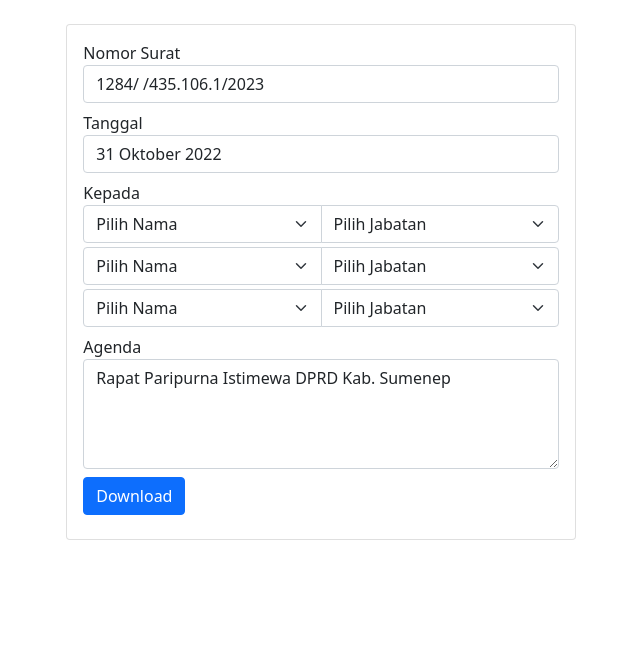
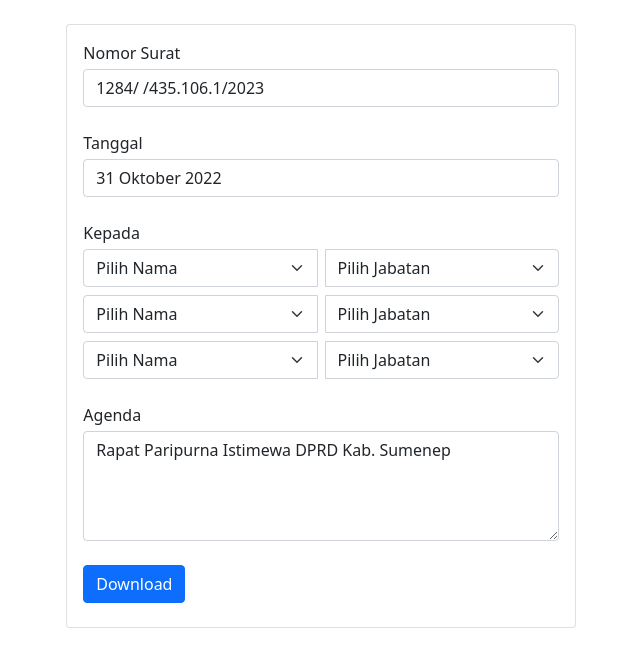
Before and after one commit to evatulhs/Surat-Otomatis, a PHP site: page /index.php?id=8 in a window 1280 px wide. Shown: the top 667 px of the page, without its empty margins (319-959 px from the left). Run offline with PHP 8.4, Linux system fonts and the light colour scheme; data comes from the database, SQL or seed files in the repository.

Commit message:
Mengubah style CSS

```diff
--- a/index.php
+++ b/index.php
@@ -11,7 +11,7 @@ $resultAcara = mysqli_query($kominfo, $getDataAcara);
 // Mengambil setiap baris hasil query
 $dataAcara = mysqli_fetch_assoc($resultAcara);
 
-// Mengambil nilai dari kolom dan ditampung ke dalam variable
+// Mengambil baris dari kolom dan ditampung ke dalam variable
 $no_agenda = $dataAcara["no_agenda"];
 $tanggal = $dataAcara["tanggal"];
 $nama_acara = $dataAcara["nama_acara"];
@@ -36,20 +36,20 @@ $resultUser = mysqli_query($kominfo, $getDataUser);
         <div class="card mt-4">
             <form action="proses.php" method="post">
                 <div class="card-body">
-                    <div class="form-group mb-2">
-                        <label for="">Nomor Surat</label>
+                    <div class="form-group mb-4">
+                        <label class="mb-1">Nomor Surat</label>
                         <input value="<?= $no_agenda ?>/ /435.106.1/2023" type="text" name="no_agenda" class="form-control">
                     </div>
 
-                    <div class="form-group mb-2">
-                        <label for="">Tanggal</label>
+                    <div class="form-group mb-4">
+                        <label class="mb-1">Tanggal</label>
                         <input value="<?= $tanggal ?>" type="text" name="tanggal" class="form-control">
                     </div>
 
-                    <div class="form-group mb-2">
-                        <label for="">Kepada</label>
-                        <div class="input-group mb-1">
-                            <select name="nama1" class="form-select">
+                    <div class="mb-4">
+                        <label class="mb-1">Kepada</label>
+                        <div class="input-group mb-2">
+                            <select name="nama1" class="form-select me-2">
                                 <option>Pilih Nama</option>
                                 <?php
                                 while ($row = mysqli_fetch_array($resultUser)) {
@@ -69,8 +69,8 @@ $resultUser = mysqli_query($kominfo, $getDataUser);
                                 ?>
                             </select>
                         </div>
-                        <div class="input-group mb-1">
-                            <select name="nama2" class="form-select">
+                        <div class="input-group mb-2">
+                            <select name="nama2" class="form-select me-2">
                                 <option>Pilih Nama</option>
                                 <?php
                                 mysqli_data_seek($resultUser, 0);
@@ -91,8 +91,8 @@ $resultUser = mysqli_query($kominfo, $getDataUser);
                                 ?>
                             </select>
                         </div>
-                        <div class="input-group mb-1">
-                            <select name="nama3" class="form-select">
+                        <div class="input-group">
+                            <select name="nama3" class="form-select me-2">
                                 <option>Pilih Nama</option>
                                 <?php
                                 mysqli_data_seek($resultUser, 0);
@@ -115,8 +115,8 @@ $resultUser = mysqli_query($kominfo, $getDataUser);
                         </div>
                     </div>
 
-                    <div class="form-group mb-2">
-                        <label for="">Agenda</label><br>
+                    <div class="form-group mb-4">
+                        <label class="mb-1">Agenda</label><br>
                         <textarea name="nama_acara" rows="4" cols="83" class="form-control"><?= $nama_acara ?></textarea>
                     </div>
 
```
